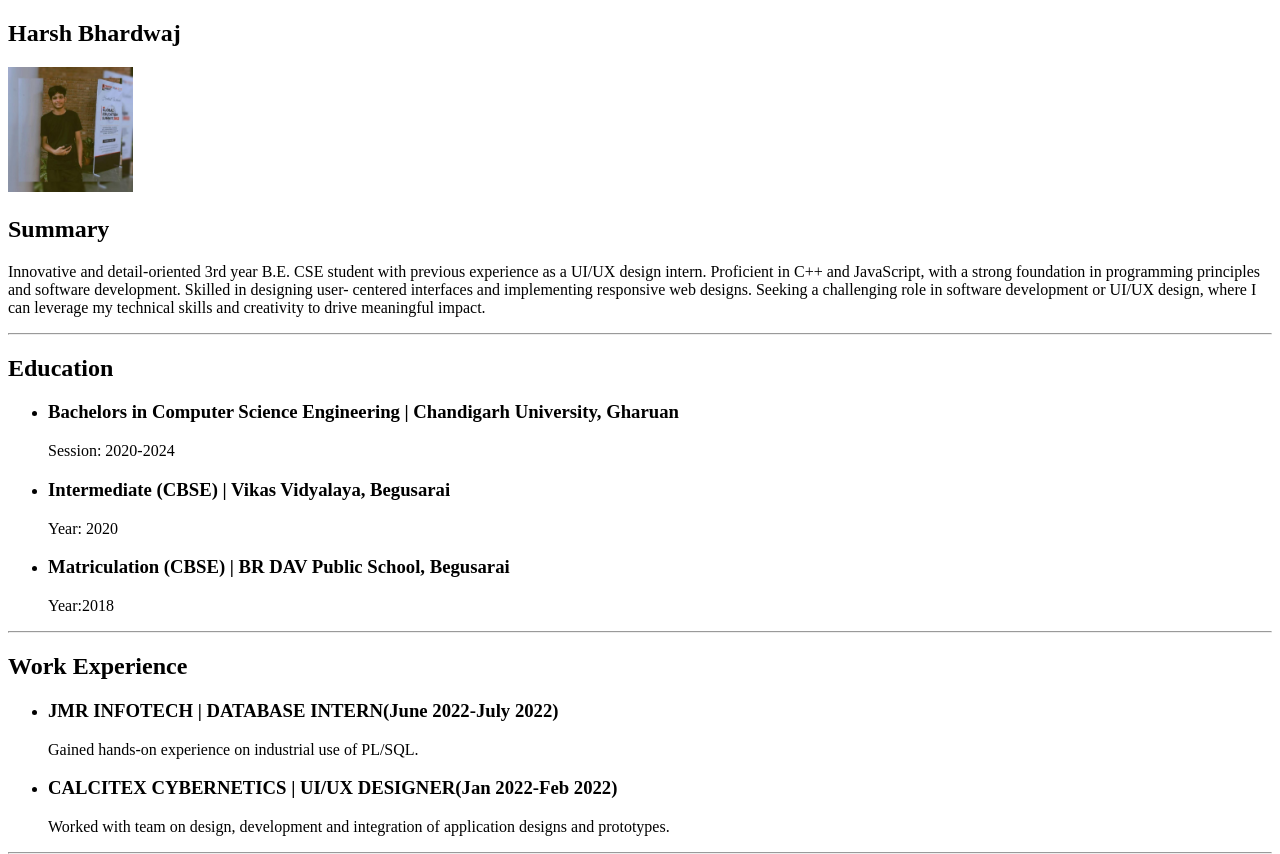
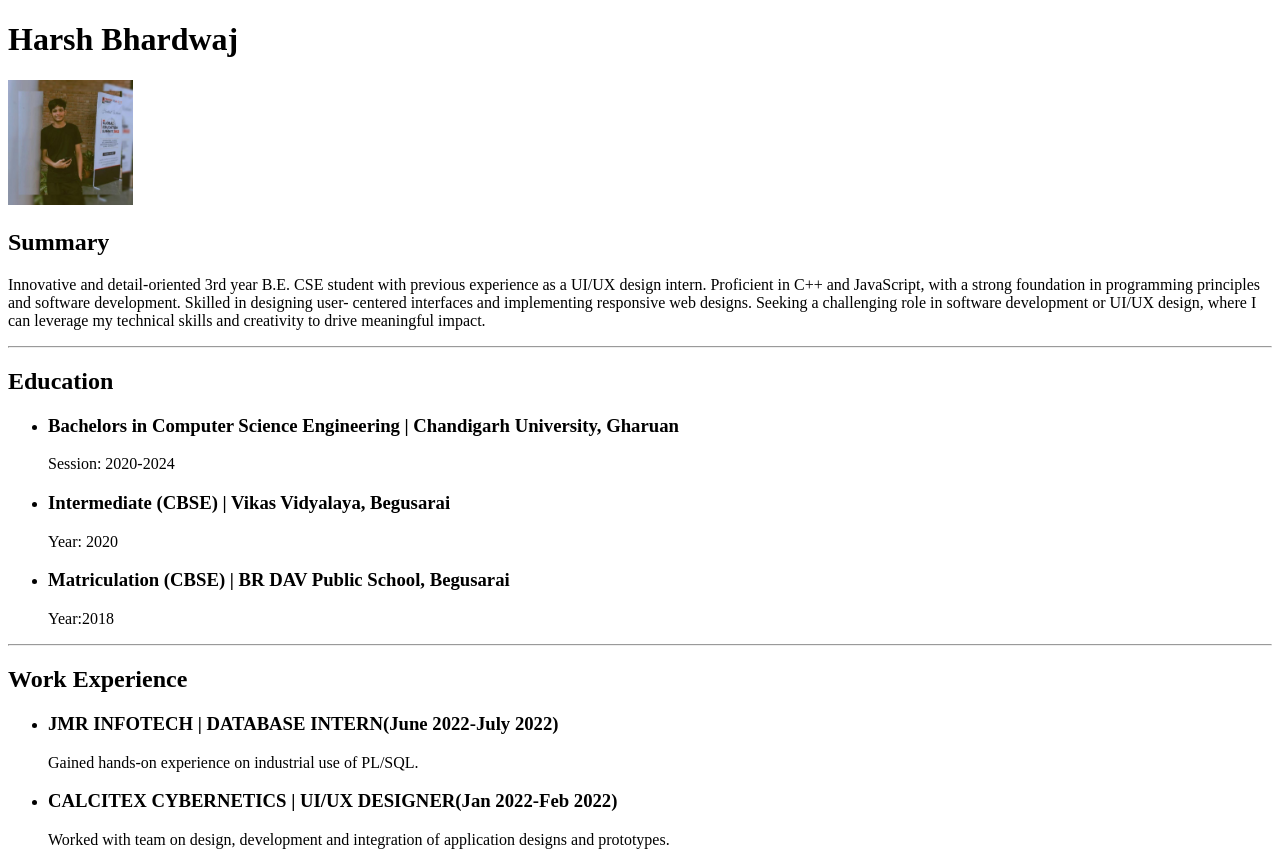
Before and after one commit to harshb445/Capstone-Project-1, a plain HTML site: page index.html in a window 1280 px wide. Shown: the top 854 px of the page. Drawn offline with Linux system fonts and the light colour scheme.

Commit message:
Updated H2 to H1 in index.html

```diff
--- a/index.html
+++ b/index.html
@@ -9,7 +9,7 @@
 
 <body>
 
-    <h2>Harsh Bhardwaj</h2>
+    <h1>Harsh Bhardwaj</h1>
     <img src="./assets/mepic.jpg" height="125" alt="Profile Pic">
     <h2>Summary</h2>
     <p>Innovative and detail-oriented 3rd year B.E. CSE student with previous experience as a UI/UX design intern.
```
